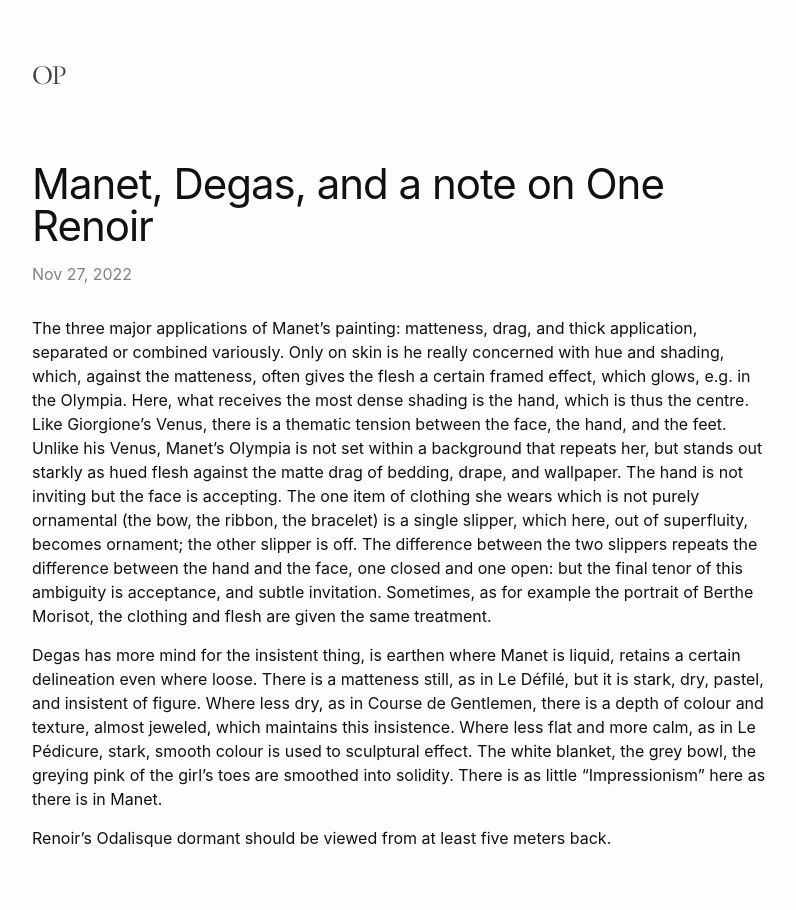
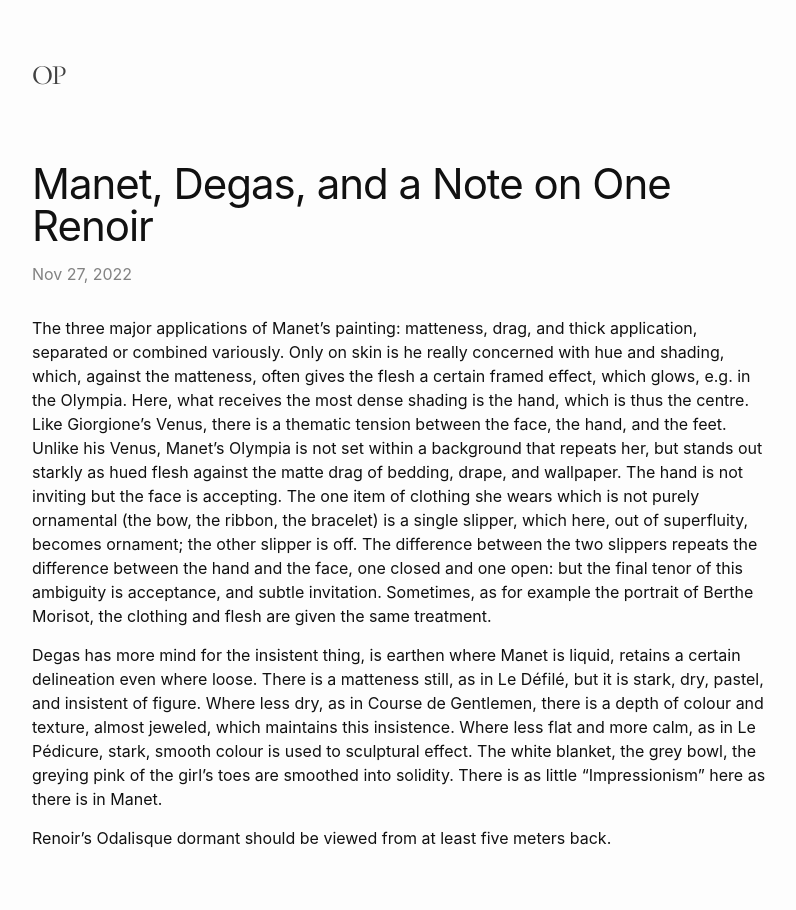
Before and after one commit to TheatrumMundi/TheatrumMundi, a Jekyll site: the page built from _posts/2022-11-27-manet-degas-and-a-note-on-one-renoir.markdown, in a window 1280 px wide. Shown: the whole page, without its empty margins (238-1034 px from the left). Built offline with Jekyll 4.4.1, drawn with Linux system fonts in a browser that asks for light colours; some web fonts are replaced.

```diff
--- a/_posts/2022-11-27-manet-degas-and-a-note-on-one-renoir.markdown
+++ b/_posts/2022-11-27-manet-degas-and-a-note-on-one-renoir.markdown
@@ -1,6 +1,6 @@
 ---
 layout: post
-title:  "Manet, Degas, and a note on One Renoir"
+title:  "Manet, Degas, and a Note on One Renoir"
 date:   2022-11-27 15:23:00 +0100
 categories: jekyll update
 ---
```
